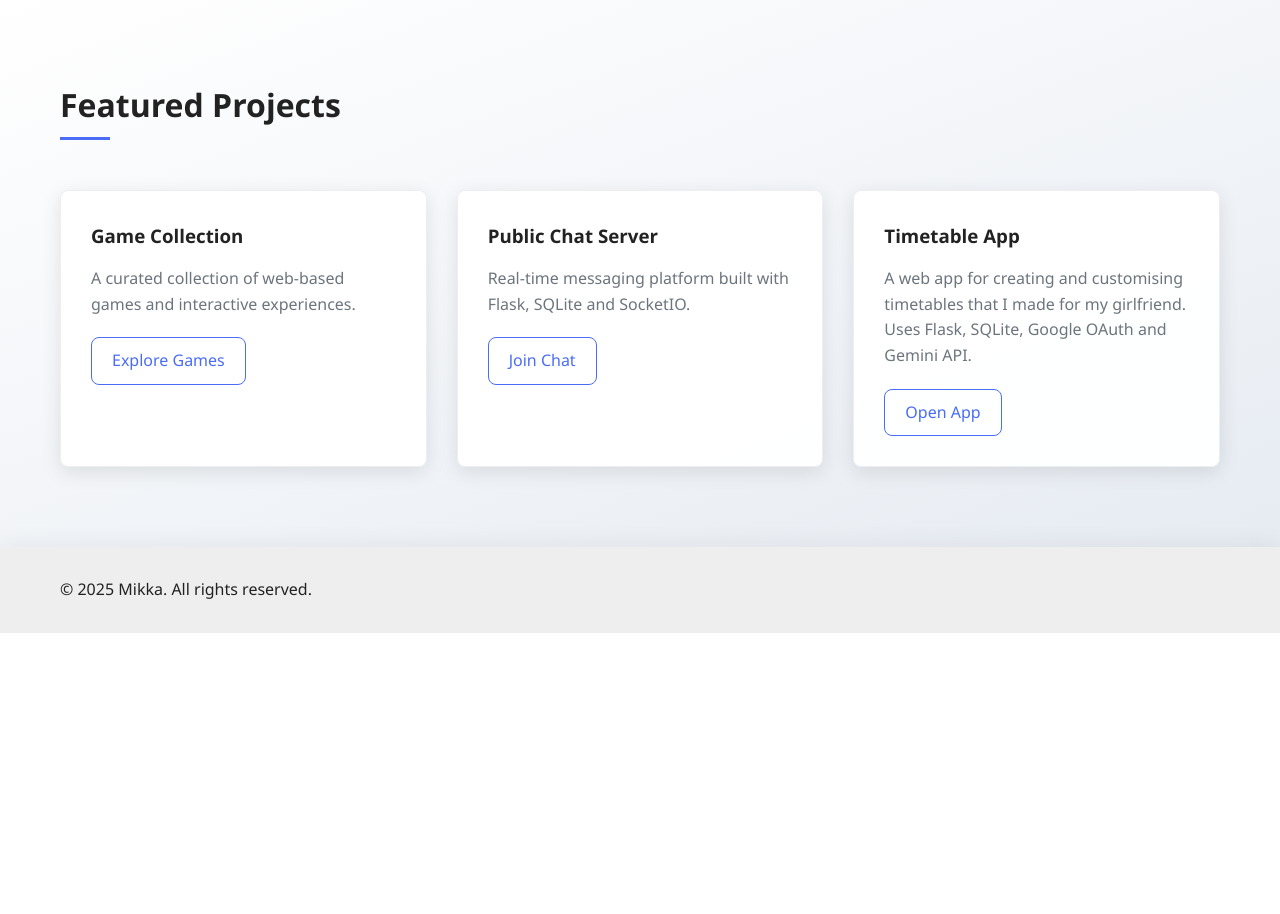
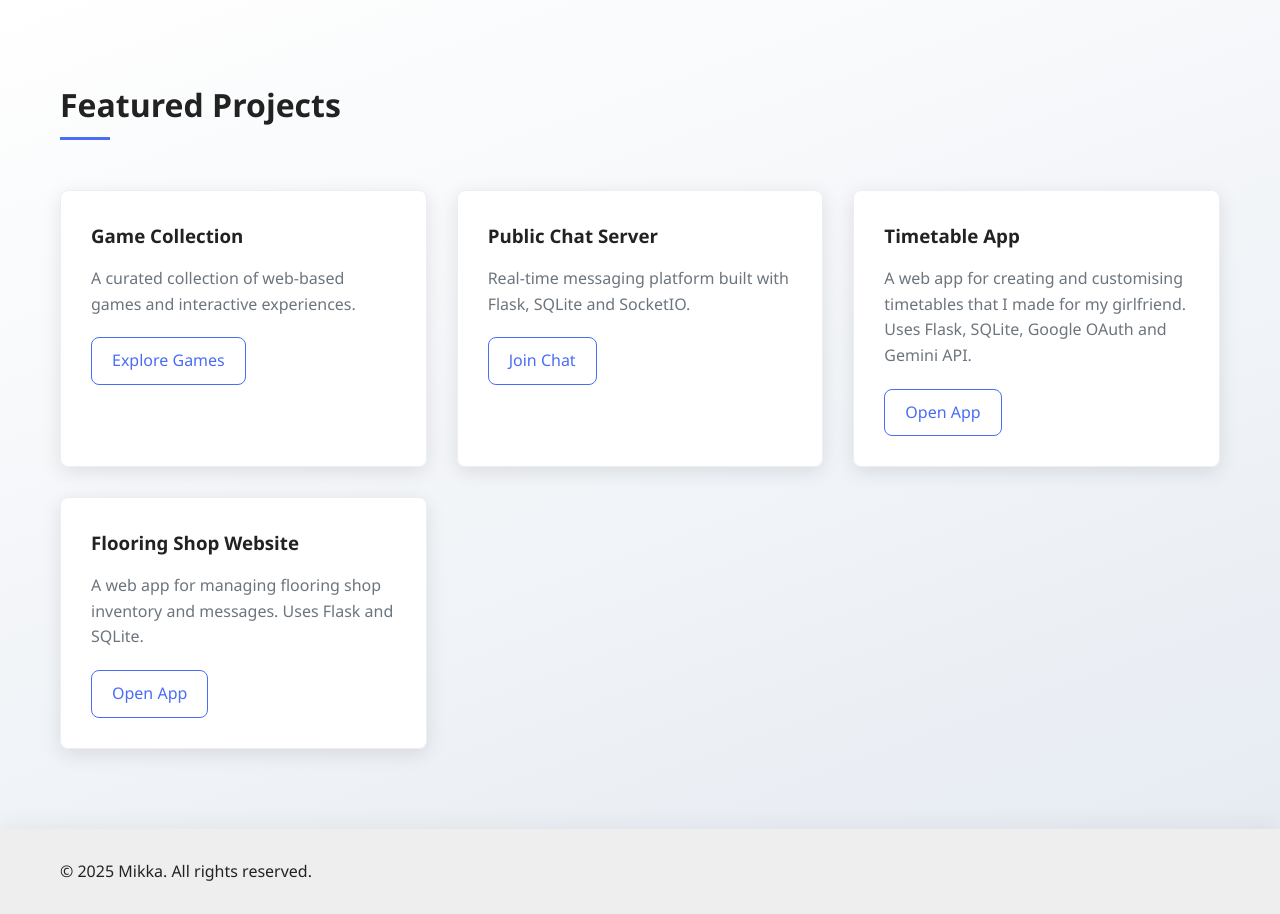
Before and after one commit to MikkaHYT/MikkaHYT.github.io, a Flask app: page / in a window 1280 px wide. Shown: the part 1042-1956 px from the top of the page. Before the commit the page ends 1675 px from the top, so only its background shows below. Run offline with Flask 3, Linux system fonts and the light colour scheme.

Commit message:
feat: Add Flooring Shop Website project card to portfolio

```diff
--- a/templates/index.html
+++ b/templates/index.html
@@ -114,6 +114,13 @@
                             <a href="/dashboard" class="btn-secondary">Open App</a>
                         </div>
                     </div>
+                    <div class="project-card">
+                        <div class="project-content">
+                            <h3>Flooring Shop Website</h3>
+                            <p>A web app for managing flooring shop inventory and messages. Uses Flask and SQLite.</p>
+                            <a href="floorofhearts.814850.xyz" class="btn-secondary">Open App</a>
+                        </div>
+                    </div>
                 </div>
             </div>
         </section>
```
